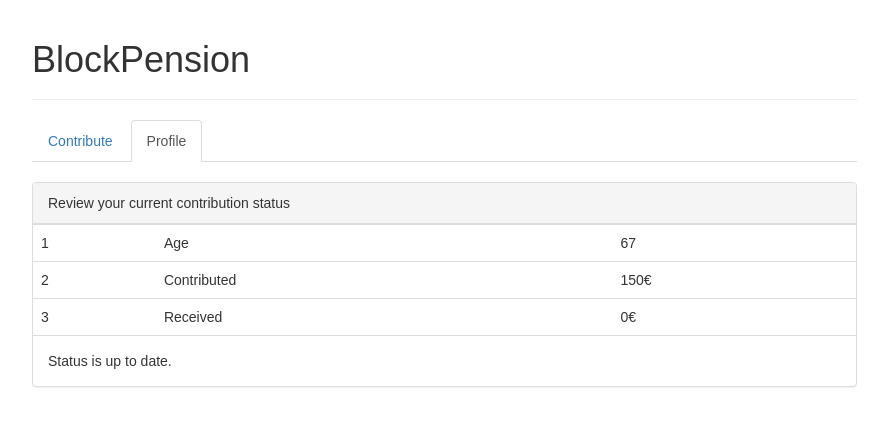
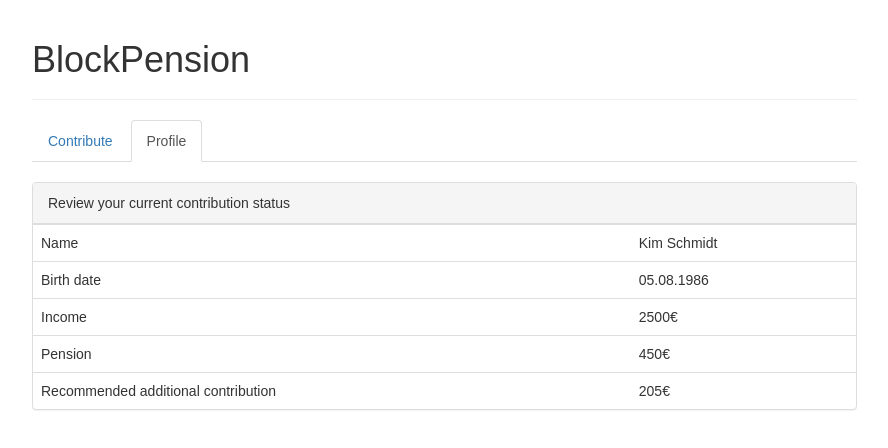
Before and after one commit to u-amine/ICOBlockveto, a React (Create React App) app: page / in a window 1280 px wide. Both pictures are taken after a click on the tab "Profile". Shown: the top 448 px of the page, without its empty margins (53-941 px from the left). Built offline with nearby package versions, Linux system fonts and the light colour scheme.

Commit message:
Update profile

```diff
--- a/src/App.js
+++ b/src/App.js
@@ -231,23 +231,27 @@ class App extends Component {
                 <Table responsive>
       <tbody>
         <tr>
-          <td>1</td>
-          <td>Age</td>
-          <td>67</td>
+          <td>Name</td>
+          <td>Kim Schmidt</td>
         </tr>
         <tr>
-          <td>2</td>
-          <td>Contributed</td>
-          <td>150€</td>
+          <td>Birth date</td>
+          <td>05.08.1986</td>
         </tr>
         <tr>
-          <td>3</td>
-          <td>Received</td>
-          <td>0€</td>
+          <td>Income</td>
+          <td>2500€</td>
+        </tr>
+        <tr>
+          <td>Pension</td>
+          <td>450€</td>
+        </tr>
+        <tr>
+          <td>Recommended additional contribution</td>
+          <td>205€</td>
         </tr>
       </tbody>
     </Table>
-                  <Panel.Body>Status is up to date.</Panel.Body>
                 </Panel>
               </Tab>
             </Tabs>
```
